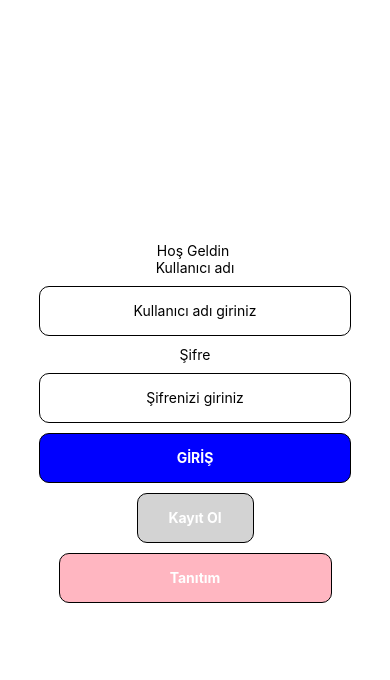
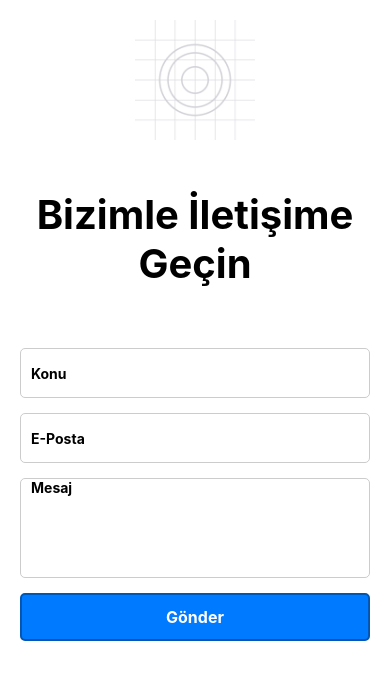
Before and after one commit to Burhn123/mypedigre, a React Native app: screen /Iletisim in a window 390 px wide. Shown: the top 680 px of the page. Built offline with nearby package versions, Linux system fonts and the light colour scheme.

Commit message:
12.11.2024 commit

```diff
--- a/src/navigation/AuthStack.js
+++ b/src/navigation/AuthStack.js
@@ -1,5 +1,5 @@
 import React from "react";
-import { LoginPage , SignupPage , Tanitim } from "../screens";
+import { LoginPage , SignupPage , Tanitim , Iletisim } from "../screens";
 import { createStackNavigator } from '@react-navigation/stack';
 
 const Stack = createStackNavigator();
@@ -12,6 +12,7 @@ const AuthStack = () =>{
             <Stack.Screen name="Login" component={LoginPage} />
             <Stack.Screen name="Signup" component={SignupPage} />
             <Stack.Screen name="Tanitim" component={Tanitim} />
+            <Stack.Screen name="Iletisim" component={Iletisim} />
         </Stack.Navigator>
     )
 }
--- /dev/null
+++ b/src/screens/Iletisim.js
@@ -0,0 +1,131 @@
+import {
+    View,
+    Text,
+    TextInput,
+    Pressable,
+    StyleSheet,
+    Image,
+    KeyboardAvoidingView,
+    Platform,
+    TouchableWithoutFeedback,
+    Keyboard,
+  } from "react-native";
+  import React, { useState } from "react";
+
+  const Iletisim = () => {
+    const [konu, setKonu] = useState("");
+    const [email, setEmail] = useState("");
+    const [mesaj, setMesaj] = useState("");
+
+    const handleSend = () => {
+      alert(`Konu: ${konu}\nE-Posta: ${email}\nMesaj: ${mesaj}`);
+      setKonu("");
+      setEmail("");
+      setMesaj("");
+    };
+
+    return (
+      <TouchableWithoutFeedback onPress={Keyboard.dismiss} accessible={false}>
+        <View style={styles.container}>
+          <KeyboardAvoidingView
+            style={{ flex: 1 }} // Burada flex: 1 ekleyerek tüm alanı kaplamasını sağlıyoruz
+            behavior={Platform.OS === "android" ? "padding" : "height"}
+          >
+            <Image
+              source={require('../../assets/adaptive-icon.png')}
+              style={styles.logo}
+              resizeMode="contain"
+            />
+
+            <Text style={styles.headerText}>Bizimle İletişime Geçin</Text>
+
+            <TextInput
+              style={styles.input}
+              placeholder="Konu"
+              value={konu}
+              onChangeText={setKonu}
+            />
+
+            <TextInput
+              style={styles.input}
+              placeholder="E-Posta"
+              value={email}
+              onChangeText={setEmail}
+              keyboardType="email-address"
+            />
+
+            <TextInput
+              style={styles.textArea} // Değişiklik yapıldı
+              placeholder="Mesaj"
+              value={mesaj}
+              onChangeText={setMesaj}
+              multiline
+              scrollEnabled // Kaydırma özelliği ekleniyor
+            />
+
+            <Pressable style={styles.button} onPress={handleSend}>
+              <Text style={styles.buttonText}>Gönder</Text>
+            </Pressable>
+          </KeyboardAvoidingView>
+        </View>
+      </TouchableWithoutFeedback>
+    );
+  };
+
+  const styles = StyleSheet.create({
+    container: {
+      flex: 1,
+      padding: 20,
+      backgroundColor: "#fff",
+      justifyContent: "center",
+    },
+    logo: {
+      width: 300,
+      height: 120,
+      marginBottom: 50,
+      alignSelf: "center",
+    },
+    headerText: {
+      fontSize: 40,
+      fontWeight: "bold",
+      marginBottom: 60,
+      textAlign: "center",
+      color: "#000", // Yazıyı koyulaştırdık
+    },
+    input: {
+      height: 50,
+      borderColor: "#ccc",
+      borderWidth: 1,
+      borderRadius: 5,
+      marginBottom: 15,
+      paddingHorizontal: 10,
+      fontWeight: "bold", // Koyu yazı
+    },
+    textArea: {
+      // Yeni stil eklendi
+      height: 100, // Yüksekliği artırdık
+      borderColor: "#ccc",
+      borderWidth: 1,
+      borderRadius: 5,
+      marginBottom: 15,
+      paddingHorizontal: 10,
+      fontWeight: "bold", // Koyu yazı
+      textAlignVertical: "top", // Metni yukarı hizalama
+    },
+    button: {
+      backgroundColor: "#007AFF",
+      borderColor: "#0056b3",
+      borderWidth: 2,
+      borderRadius: 5,
+      paddingVertical: 12,
+      paddingHorizontal: 20,
+      alignItems: "center",
+    },
+    buttonText: {
+      color: "#fff",
+      fontWeight: "bold",
+      fontSize: 16,
+    },
+  });
+
+  export default Iletisim;
--- a/src/screens/Tanitim.js
+++ b/src/screens/Tanitim.js
@@ -33,26 +33,81 @@ const styles =StyleSheet.create({
 
 })
 */
-import { StyleSheet,Text,View } from "react-native";
+import { Pressable, StyleSheet,Text,View } from "react-native";
 import React from "react";
 
-const Tanitim =()=> {
-
+const Tanitim =({navigation})=> {
+    const handlePress = () => {
+        //navigation.navigate("İletişim"); // "İletişim" ekranına yönlendirme
+        navigation.navigate('Signup')
+      };
     return (
-
-        <View style={styles.container}>
-            <Text>Tanitim</Text>
-            </View>
+    <View style={styles.container}>
+    {/* Logo */}
 
 
-    )
-}
+    {/* Büyük ve kalın yazı */}
+    <Text style={styles.headerText}>Hizmetlerimiz</Text>
 
-export default Tanitim
-const styles =StyleSheet.create({
-    container:{
-        flex:1,
-        justifyContent:'center',
-        alignItems:"center"
-    }
-})
+    {/* Açıklama metni */}
+    <Text style={styles.descriptionText}>
+      En Kolay Sekilde Dünyanın Her Yerinden Pedigrelerinizi Oluşturun ve
+      Görüntüleyin.
+    </Text>
+
+    {/* Boşluk bırakarak ikinci açıklama cümlesi */}
+    <Text style={styles.descriptionText}>
+      Artık Tüm Pedigrelerinizi Cep Telefonundan, Tabletten, Bilgisayardan
+      Ulaşabilir ve İndirebilirsiniz.
+    </Text>
+
+    <Pressable
+        onPress={() => navigation.navigate('Iletisim')}
+        style={({ pressed }) => [{ backgroundColor: pressed ? "gray" : 'lightgray', marginTop:10
+         }, styles.kayitOlButton]}>
+        <Text style={styles.contactText}>Bize Ulaşın 2</Text>
+      </Pressable>
+    {/* En alttaki "Bize Ulaşın" linki */}
+    <Pressable  onPress={() => navigation.navigate('Signup')}>
+      <Text style={styles.contactText}>Bize Ulaşın</Text>
+    </Pressable>
+
+  </View>
+);
+};
+
+const styles = StyleSheet.create({
+container: {
+  flex: 1,
+  padding: 20,
+  backgroundColor: "#fff",
+  alignItems: "center",
+  justifyContent: "space-between",
+},
+logo: {
+  width: 400, // Logonun genişliği artırıldı
+  height: 150, // Logonun yüksekliği artırıldı
+  marginBottom: -80, // Logo ile başlık arasındaki boşluk
+},
+headerText: {
+  fontSize: 50, // Başlığı büyütüyoruz
+  fontWeight: "bold",
+  marginBottom: 20, // Başlık ve açıklama metni arasındaki boşluk
+  textAlign: "center",
+},
+descriptionText: {
+  fontSize: 25, // Orta büyüklükte yazı
+  fontWeight: "bold", // Kalın yazı
+  textAlign: "center",
+  lineHeight: 24,
+  marginBottom: 4, // İki açıklama metni arasındaki boşluk daha da azaltıldı
+},
+contactText: {
+  fontSize: 16,
+  color: "#007AFF",
+  textDecorationLine: "underline",
+  fontWeight: "bold", // Kalın yazı
+},
+});
+
+export default Tanitim;
--- a/src/screens/index.js
+++ b/src/screens/index.js
@@ -3,6 +3,7 @@ import SignupPage from "./SignupPage";
 import HomePage from "./HomePage";
 import ProfilePage from "./ProfilePage";
 import Tanitim from "./Tanitim";
+import Iletisim from "./Iletisim";
 
 
 
@@ -11,5 +12,6 @@ export {
     SignupPage,
     HomePage,
     ProfilePage,
-    Tanitim
+    Tanitim,
+    Iletisim
 }
```
